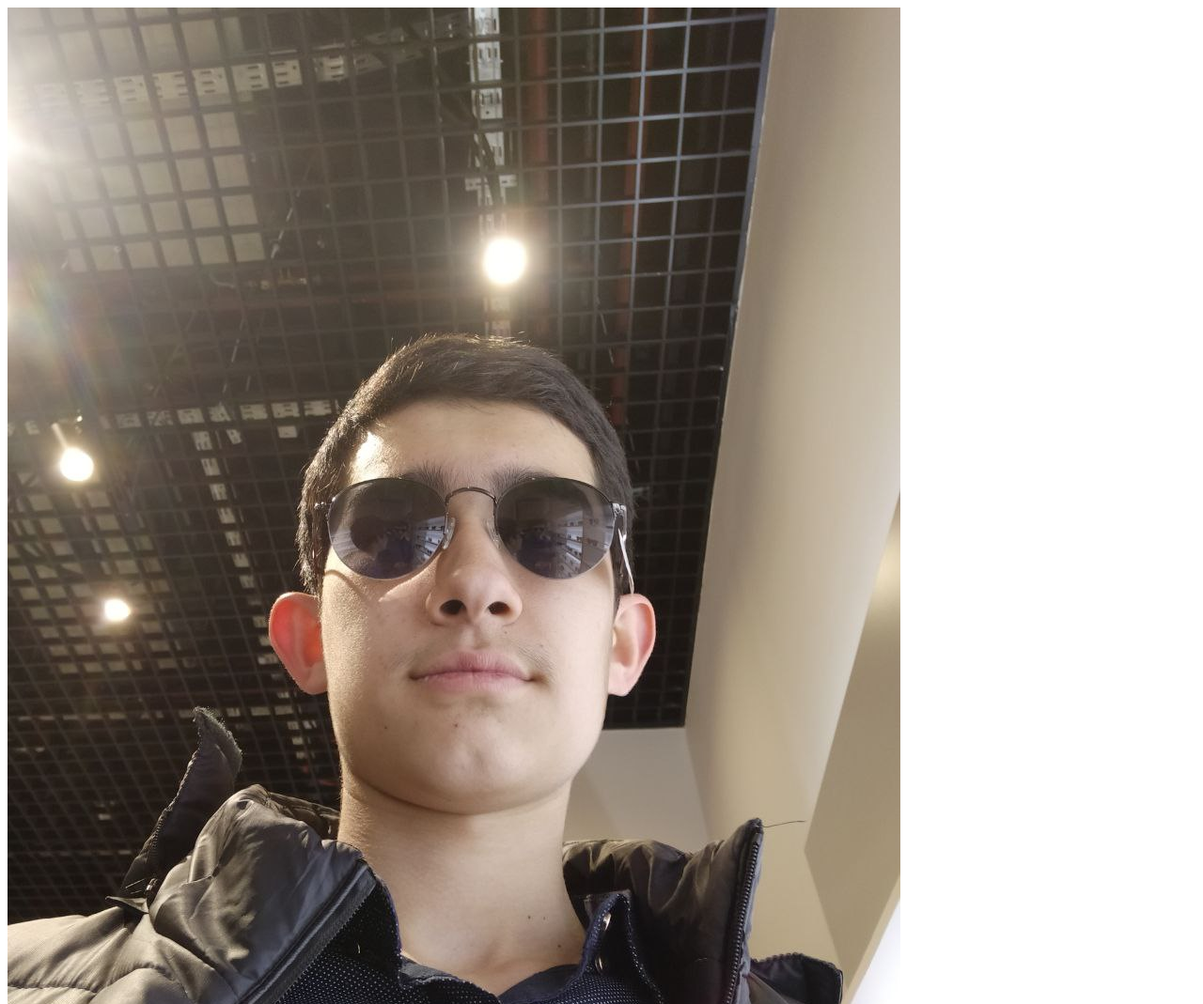
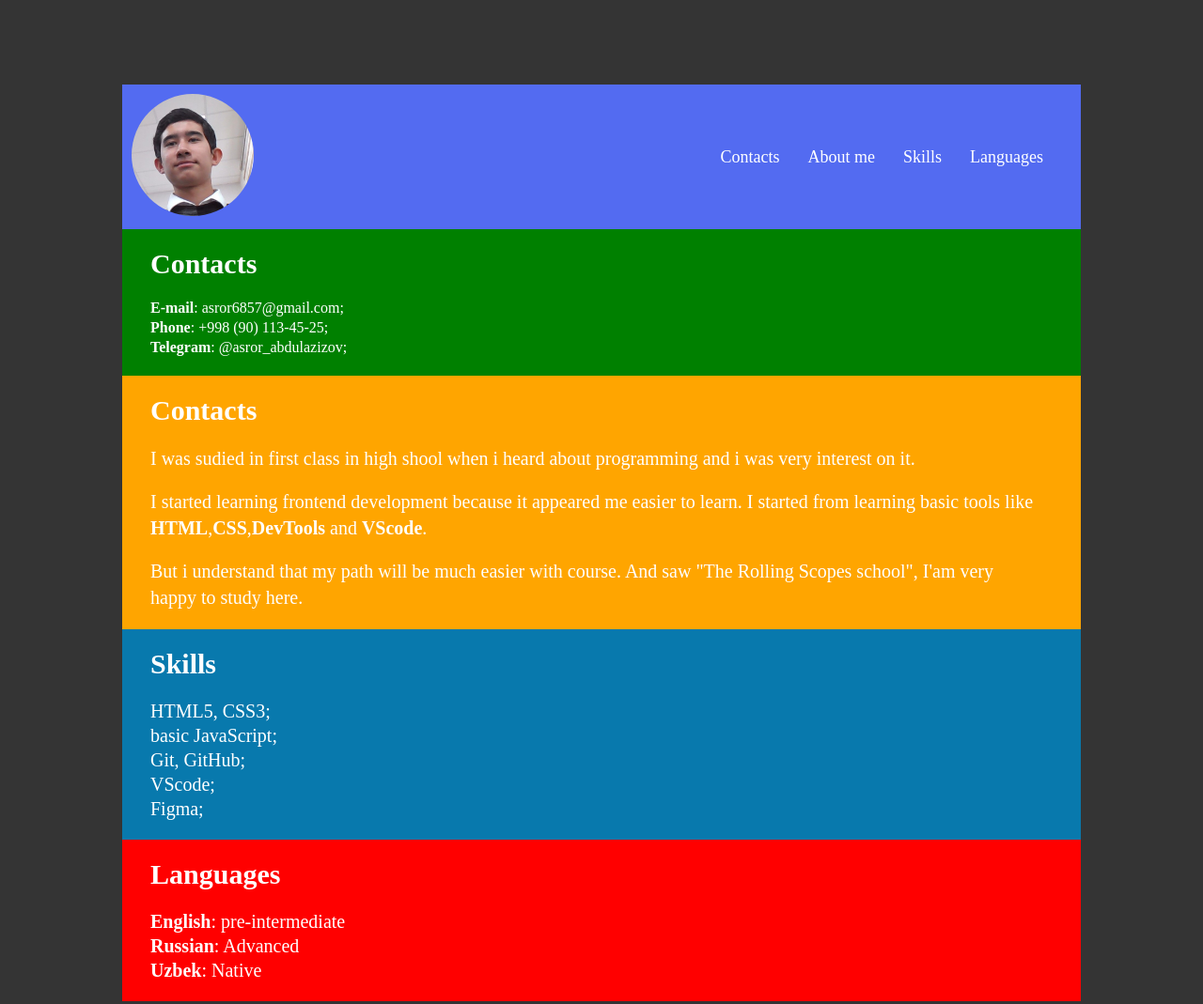
Before and after one commit to Doublebow1/rsschool-cv, a plain HTML site: page index.html in a window 1280 px wide. Shown: the top 1069 px of the page at 94% size. Drawn offline with Linux system fonts and the light colour scheme.

Commit message:
fix: html & css

```diff
--- a/css/style.css
+++ b/css/style.css
@@ -0,0 +1,84 @@
+* {
+	margin: 0;
+	padding: 0;
+	scroll-behavior: smooth;
+}
+body {
+	margin: 90px 130px;
+	background-color: #343434;
+	color: #fff;
+}
+section {
+	padding: 20px 30px;
+}
+h3 {
+	font-size: 30px;
+}
+a {
+	text-decoration: none;
+	cursor: pointer;
+	color: #fff;
+	transition: 0.5s;
+}
+a:hover {
+	color: #c0c0c0;
+}
+li {
+	list-style: none;
+}
+.title {
+	margin-bottom: 20px;
+}
+
+
+.header {
+	background-color: #536bf1;
+	padding: 10px;
+	display: flex;
+	justify-content: space-between;
+	align-items: center;
+}
+
+.header__img img{
+	border-radius: 50%;
+	width: 130px;
+	height: 130px;
+}
+
+.header__links {
+	display: flex;
+	gap: 30px;
+	font-size: 18px;
+	margin-right: 30px;
+}
+
+.contacts {
+	background-color: green;
+}
+.contact__items {
+	line-height: 130%;
+}
+
+.about-me {
+	background-color: orange;
+}
+.about__text p{
+	line-height: 140%;
+	font-size: 20px;
+}
+
+.skills {
+	background-color: #0879ad;
+}
+.skills__text {
+	line-height: 130%;
+	font-size: 20px;
+}
+
+.languages {
+	background-color: rgb(255, 0, 0);
+}
+.languages__text {
+	line-height: 130%;
+	font-size: 20px;
+}
--- a/index.html
+++ b/index.html
@@ -7,6 +7,67 @@
 	<title>Document</title>
 </head>
 <body>
-	<img src="./img/photo_2024-06-25_16-02-13.jpg" alt="my photo">
+	<header class="header">
+		<div class="header__img">
+			<img src="./img/WIN_20231021_11_38_34_Pro.jpg" alt="my photo">
+		</div>
+		<nav class="nav">
+			<ul class="header__links">
+				<li class="header__link"><a href="#contacts" class="link">Contacts</a></li>
+				<li class="header__link"><a href="#about-me" class="link">About me</a></li>
+				<li class="header__link"><a href="#skills" class="link">Skills</a></li>
+				<li class="header__link"><a href="#languages" class="link">Languages</a></li>
+			</ul>
+		</nav>
+	</header>
+	<section class="contacts" id="contacts">
+		<h3 class="contacts__title title">Contacts</h3>
+		<div class="contacts__text">
+			<ul class="contact__items">
+				<li class="contact__item"><b>E-mail</b>: <a href="#">asror6857@gmail.com;</a></li>
+				<li class="contact__item"><b>Phone</b>: <a href="#">+998 (90) 113-45-25;</a></li>
+				<li class="contact__item"><b>Telegram</b>: <a href="#">@asror_abdulazizov;</a></li>
+			</ul>
+		</div>
+	</section>
+	<section class="about-me" id="about-me">
+		<h3 class="about__title title">Contacts</h3>
+		<div class="about__text">
+			<p>I was sudied in first class in high shool when i heard
+				about programming and i was very interest on it.
+			</p><br>
+			<p>I started learning frontend development because it appeared
+				me easier to learn. I started from learning basic tools like <br>
+				<b>HTML</b>,<b>CSS</b>,<b>DevTools</b> and <b>VScode</b>.
+			</p><br>
+			<p>
+				But i understand that my path will be much easier with course.
+				And saw "The Rolling Scopes school", I'am very <br>
+				happy to study here.
+			</p>
+		</div>
+	</section>
+	<section class="skills" id="skills">
+		<h3 class="skills__title title">Skills</h3>
+		<div class="skills__text">
+			<ul>
+				<li class="skill-item">HTML5, CSS3;</li>
+				<li class="skill-item">basic JavaScript;</li>
+				<li class="skill-item">Git, GitHub;</li>
+				<li class="skill-item">VScode;</li>
+				<li class="skill-item">Figma;</li>
+			</ul>
+		</div>
+	</section>
+	<section class="languages" id="languages">
+		<h3 class="languages__title title">Languages</h3>
+		<div class="languages__text">
+			<ol>
+				<li class="language-item"><b>English</b>: pre-intermediate</li>
+				<li class="language-item"><b>Russian</b>: Advanced</li>
+				<li class="language-item"><b>Uzbek</b>: Native</li>
+			</ol>
+		</div>
+	</section>
 </body>
 </html>
```
Also changed, not shown: img/WIN_20231021_11_38_34_Pro.jpg (added), img/photo_2024-06-25_16-02-13.jpg (deleted), 2 other files.
